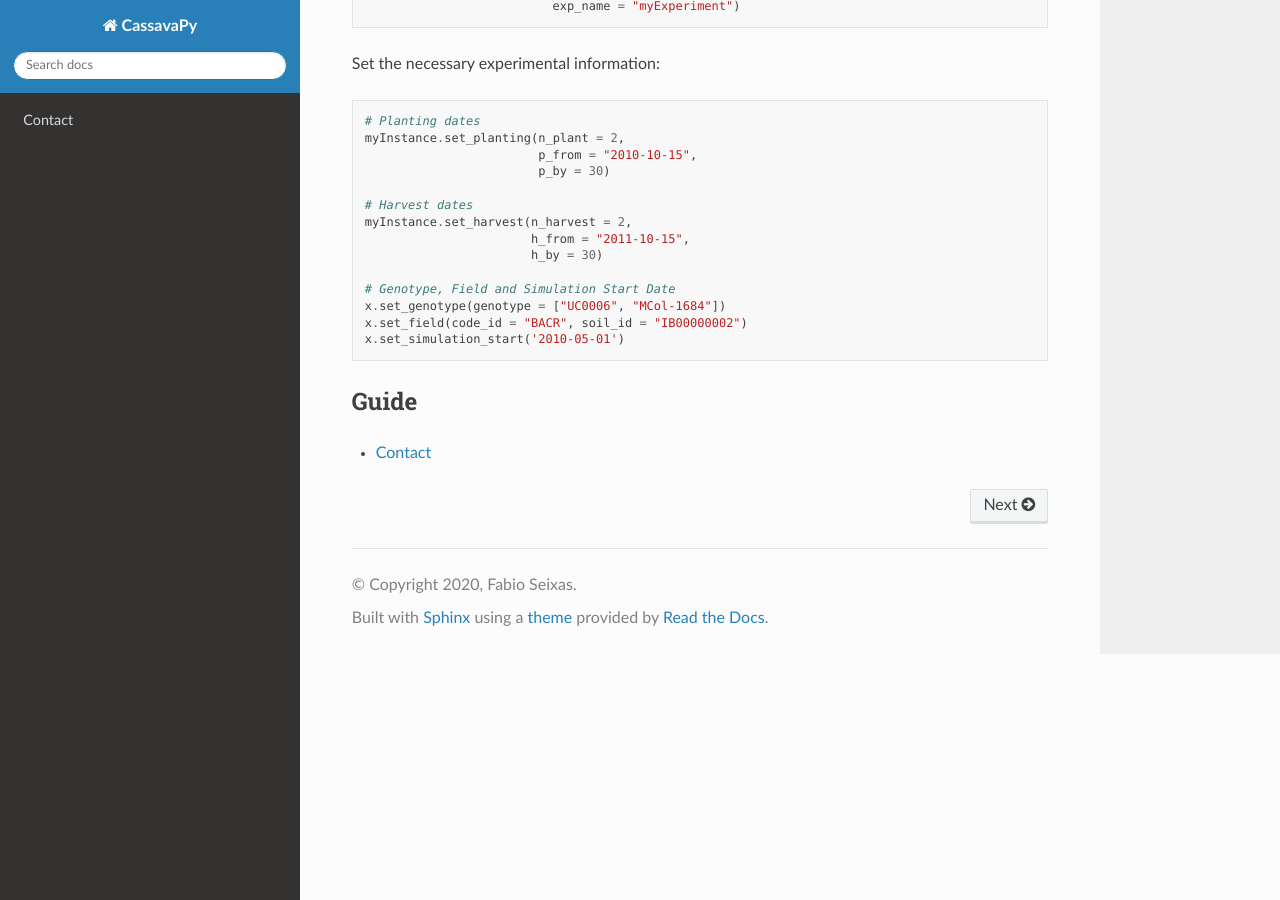
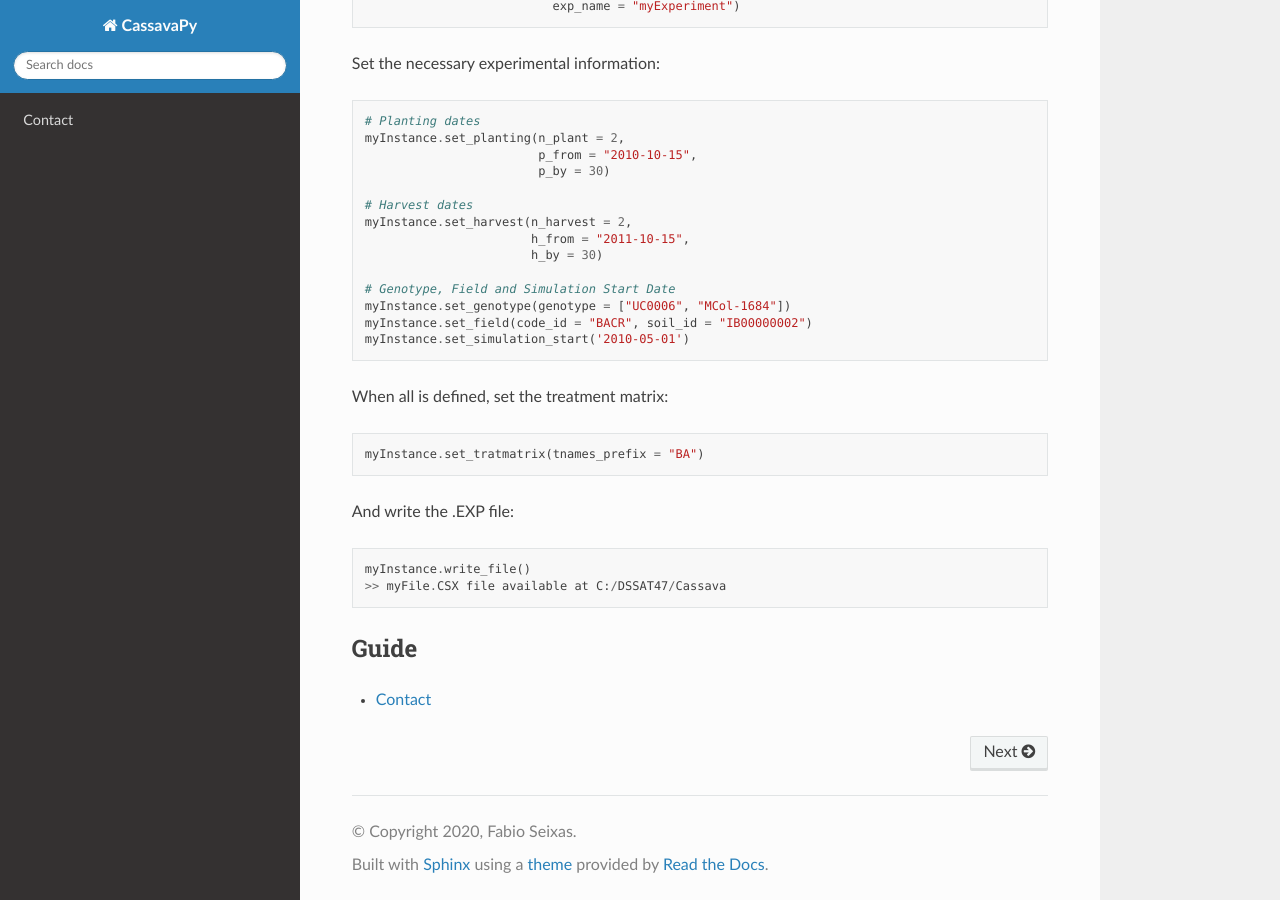
Before and after one commit to FabioSeixas/CassavaPy, a Sphinx documentation site: the page built from docs/source/index.rst, in a window 1280 px wide and 900 px high, scrolled down 629 px. Built offline with Sphinx 7.4.7 and the Read the Docs theme 2.0.0, drawn with Linux system fonts in a browser that asks for light colours; some of the changed text lies outside the part shown.

Commit message:
documentation - get started

```diff
--- a/docs/source/index.rst
+++ b/docs/source/index.rst
@@ -37,9 +37,18 @@ Set the necessary experimental information::
                            h_by = 30)
 
     # Genotype, Field and Simulation Start Date
-    x.set_genotype(genotype = ["UC0006", "MCol-1684"])
-    x.set_field(code_id = "BACR", soil_id = "IB00000002")
-    x.set_simulation_start('2010-05-01')
+    myInstance.set_genotype(genotype = ["UC0006", "MCol-1684"])
+    myInstance.set_field(code_id = "BACR", soil_id = "IB00000002")
+    myInstance.set_simulation_start('2010-05-01')
+
+When all is defined, set the treatment matrix::
+
+    myInstance.set_tratmatrix(tnames_prefix = "BA")
+
+And write the .EXP file::
+
+    myInstance.write_file()
+    >> myFile.CSX file available at C:/DSSAT47/Cassava
 
 Guide
 ^^^^^
```
Also changed, not shown: other parts of docs/source/index.rst (+1 -1 lines), 7 other files.
